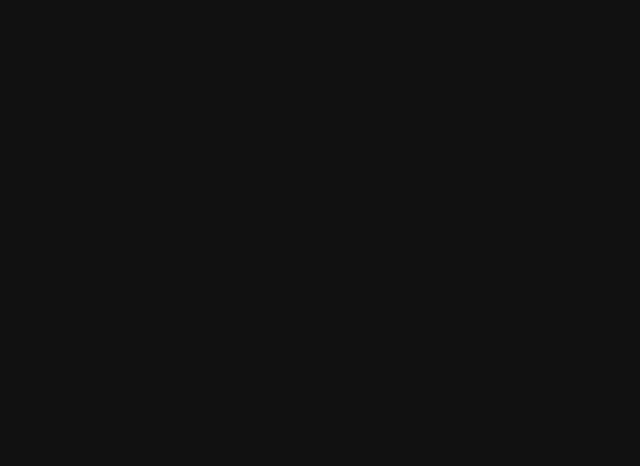
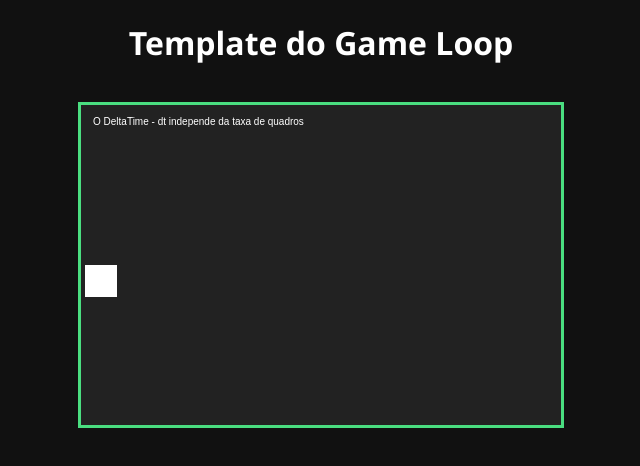
Before and after one commit to AthosCLopes/repo_games, a plain HTML site: page game-loop-base.html in a window 1280 px wide. Shown: the whole page, without its empty margins (319-959 px from the left). Drawn offline with Linux system fonts and the light colour scheme.

Commit message:
Add New Game

```diff
--- a/game-loop-base.html
+++ b/game-loop-base.html
@@ -7,6 +7,11 @@
     <title>Game Loop Template</title>
 </head>
 <body>
+    <h1>Template do Game Loop</h1>
 
+    <canvas id="game" width="480" height="320">
+
+    </canvas>
+    <script src="script.js"></script>
 </body>
 </html>
--- a/script.js
+++ b/script.js
@@ -0,0 +1,44 @@
+const canvas = document.getElementById("game")
+const ctx = canvas.getContext("2d")
+
+// x, y ---> Posicionar o objeto
+// w, h ---> Definir o tamanho do personagem
+// vx ---> Define a velocidade horizontal
+
+const player = {x: 40, y: 160, w: 32, h: 32, vx: 120}
+
+let last = 0 // Marca a posição do quadro anterior
+
+function update (dt) {
+    player.x += player.vx * dt
+    // Bateu na parede esquerda ou direita? Inverte o sinal do vx
+
+    if (player.x < 0 || player.x + player.w > canvas.width) {
+        player.vx *= -1
+    }
+}
+
+function draw () {
+    ctx.clearRect(0, 0, canvas.width, canvas.height)
+
+    ctx.fillStyle = "#4ade80"
+    ctx.fillRect(player.x, player.y, player.h, player.w)
+
+    ctx.fillStyle = "#fff"
+    ctx.fillRect(player.x, player.y, player.h, player.w)
+
+    ctx.fillText("O DeltaTime - dt independe da taxa de quadros", 12, 20)
+}
+
+function loop (ts) {
+    if (!last) {
+        last = ts
+    }
+
+    const dt = Math.min(0.05, (ts - last)/1000) // 1ms = 1s /1000
+    update(dt)
+    draw()
+    requestAnimationFrame(loop)
+}
+
+requestAnimationFrame(loop) // Responsável por executar o primeiro disparo
```
